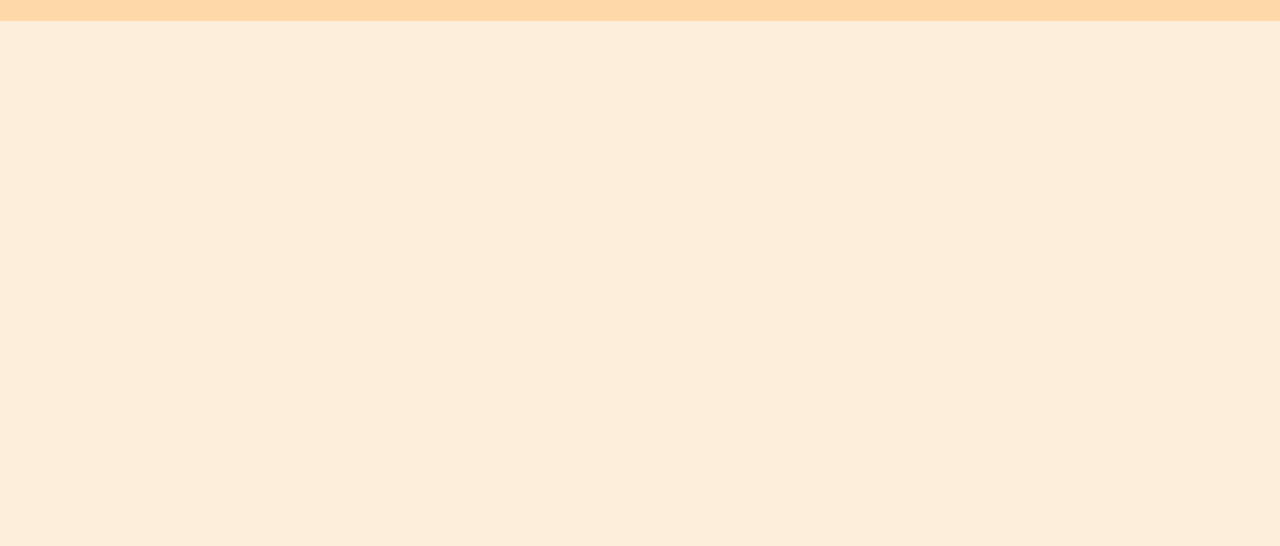
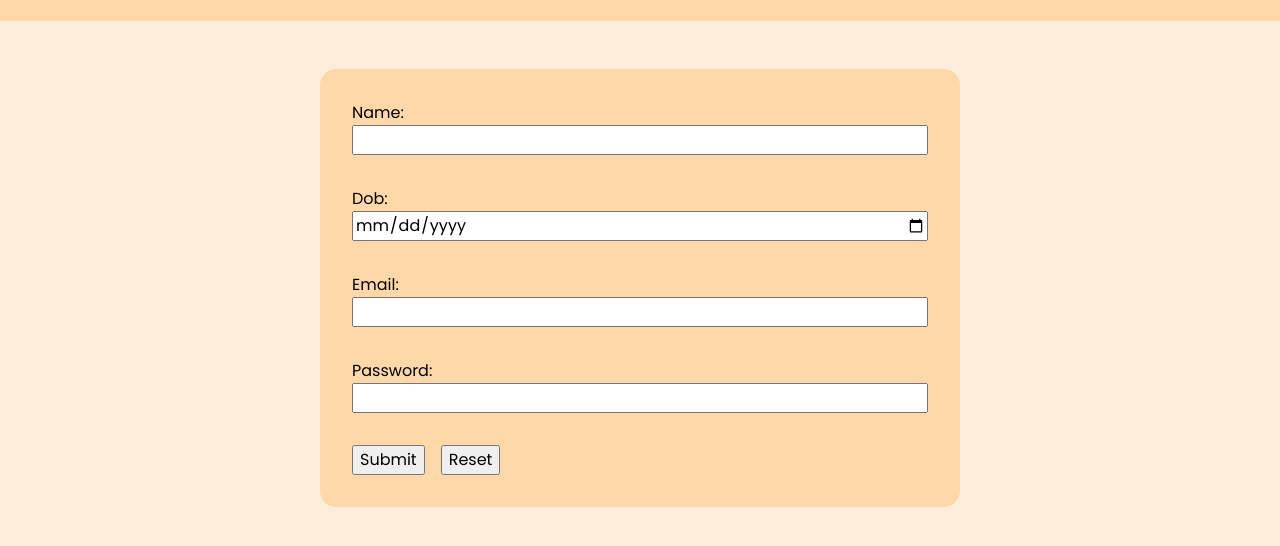
Before and after one commit to IBM-EPBL/IBM-Project-3900-1658670225, a website built with Vite: page assignment 1 - Sample Homepage/index.html in a window 1280 px wide. Shown: the part 70-616 px from the top of the page. Built offline with nearby package versions, Linux system fonts and the light colour scheme.

Commit message:
initial commit

```diff
--- a/assignment 1 - Sample Homepage/css/style.css
+++ b/assignment 1 - Sample Homepage/css/style.css
@@ -158,6 +158,33 @@ nav .nav__links:hover::before {
   transform: scaleX(1);
 }
 
+.container {
+  margin: 3em 1em;
+  padding: 2em;
+  background-color: var(--clr-primary-400);
+  border-radius: 1rem;
+}
+
+.container .form-control {
+  display: flex;
+  flex-direction: column;
+  justify-content: center;
+  align-items: flex-start;
+  margin-bottom: 2em;
+}
+
+.container .form-control:last-child {
+  flex-direction: row;
+  justify-content: flex-start;
+  gap: 1em;
+  margin-bottom: 0;
+}
+
+.container .form-control input {
+  width: 100%;
+  outline: none;
+}
+
 @media (min-width: 50em) {
   header {
     flex-direction: row;
@@ -174,6 +201,10 @@ nav .nav__links:hover::before {
     width: 50%;
   }
 
+  .show__nav {
+    height: auto;
+  }
+
   nav .nav__lists {
     flex-direction: row;
     justify-content: flex-end;
@@ -182,4 +213,9 @@ nav .nav__links:hover::before {
   nav .nav__items {
     padding-left: 3em;
   }
+
+  .container {
+    width: 50%;
+    margin-inline: auto;
+  }
 }
--- a/assignment 1 - Sample Homepage/index.html
+++ b/assignment 1 - Sample Homepage/index.html
@@ -29,5 +29,29 @@
         </ul>
       </nav>
     </header>
+    <div class="container">
+      <form novalidate>
+        <div class="form-control">
+          <label for="name">Name:</label>
+          <input type="text" name="name" id="name" />
+        </div>
+        <div class="form-control">
+          <label for="dob">Dob:</label>
+          <input type="date" name="dob" id="dob" />
+        </div>
+        <div class="form-control">
+          <label for="email">Email:</label>
+          <input type="email" name="eamil" id="email" />
+        </div>
+        <div class="form-control">
+          <label for="password">Password:</label>
+          <input type="password" name="password" id="password" />
+        </div>
+        <div class="form-control">
+          <button class="form__submit" type="submit">Submit</button>
+          <button class="form__submit" type="reset">Reset</button>
+        </div>
+      </form>
+    </div>
   </body>
 </html>
```
Also changed, not shown: assignment 1 - Sample Homepage/images/javascript.svg (renamed from assignment 1 - Sample Homepage/javascript.svg).
